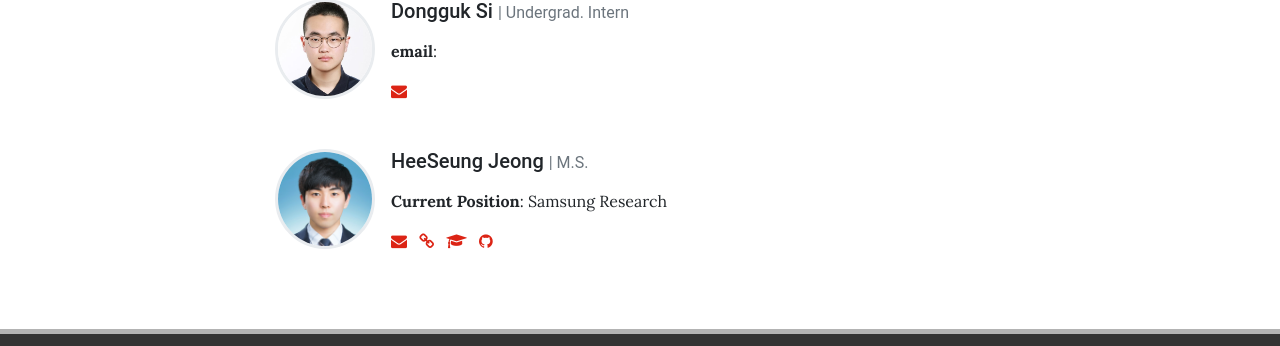
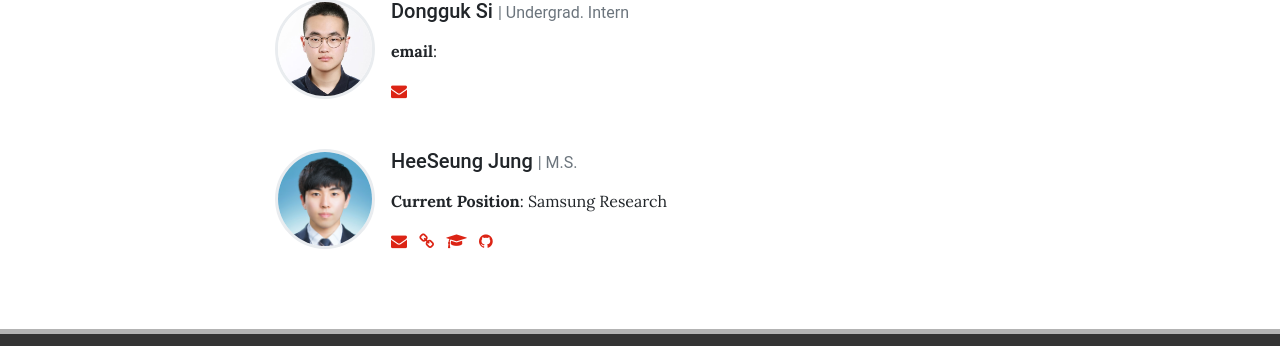
Before and after one commit to irrlab/irrlab.github.io, a Jekyll site: the page built from pages/team/alumni.md, in a window 1280 px wide. Shown: the part 1301-1647 px from the top of the page. Built offline with Jekyll 4.4.1, drawn with Linux system fonts in a browser that asks for light colours.

Commit message:
Update team_alumni.yml

```diff
--- a/_data/team_alumni.yml
+++ b/_data/team_alumni.yml
@@ -52,7 +52,7 @@
     **email**:
   email: None
 
-- name: HeeSeung Jeong
+- name: HeeSeung Jung
   role: M.S.
   image: assets/img/team/heeseung.jpg
   description: >
```
